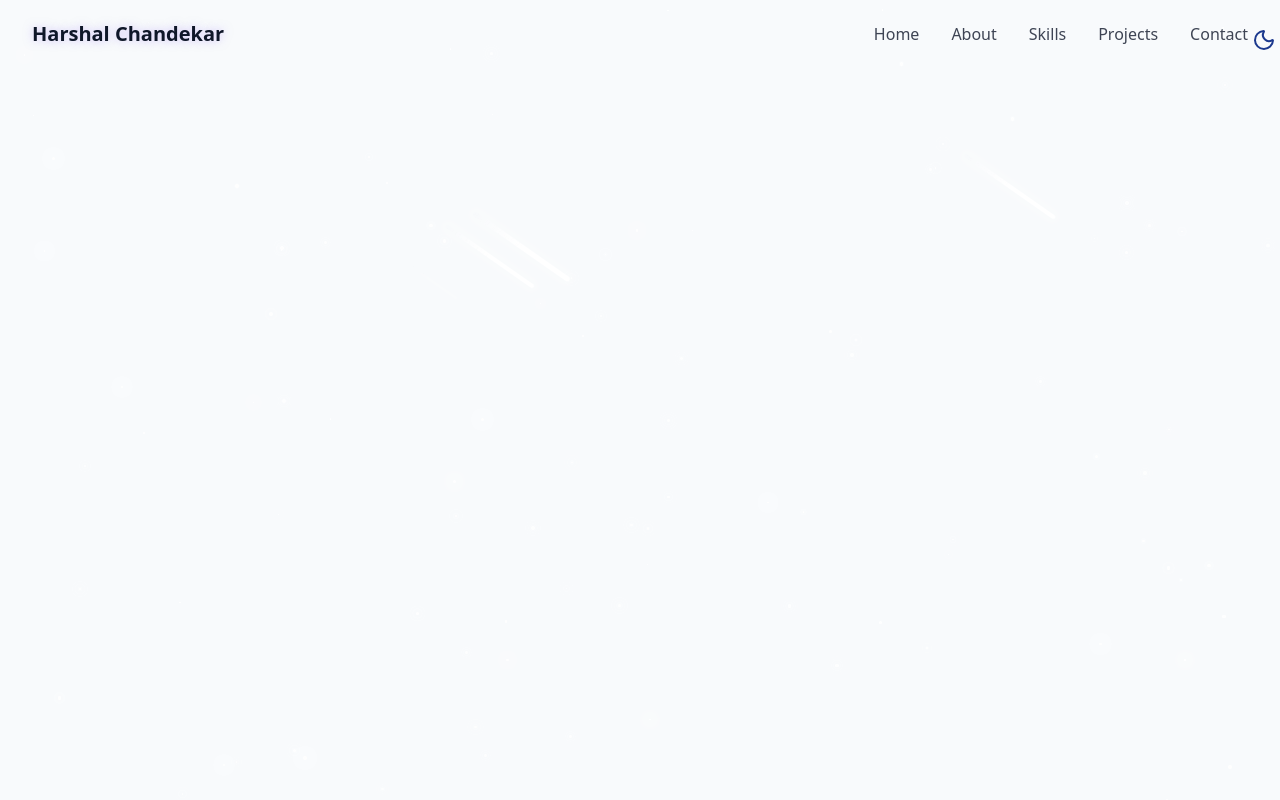
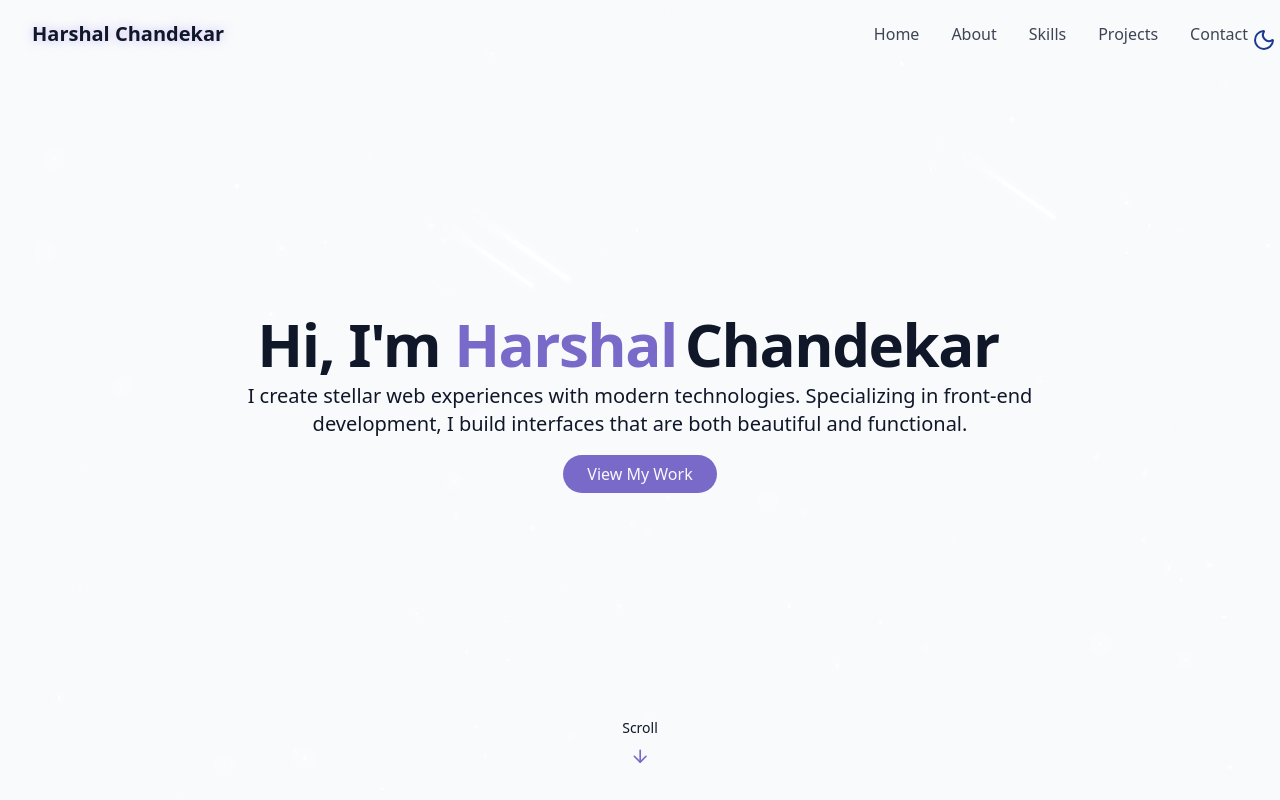
Before and after one commit to harshalchandekar/portfolio, a React (Vite) app: page / in a window 1280 px wide. Built offline with nearby package versions, Linux system fonts and the light colour scheme.

Commit message:
implement hero section

```diff
--- /dev/null
+++ b/src/components/HeroSection.jsx
@@ -0,0 +1,45 @@
+import { ArrowDown } from "lucide-react";
+
+const HeroSection = () => {
+    return (
+        <section
+         id="hero"
+         className="relative min-h-screen flex flex-col items-center justify-center px-4"
+        >
+                <div className="container max-w-4xl mx-auto text-center z-10">
+                    <div className="space-x-6">
+                    <h1 className="text-4xl md:text-6xl font-bold tracking-tight mb-2">
+                        <span className="opacity-0 animate-fade-in">Hi, I'm</span>
+                        <span className="text-primary opacity-0 animate-fade-in-delay-1">
+                            {" "}
+                            Harshal
+                            </span>
+                        <span className="text-gradient ml-2 opacity-0 animate-fade-in-delay-2">
+
+                            Chandekar
+                            </span>
+                    </h1>
+
+                    <p className="text-lg md:text-xl text-muted-foreground max-2-2xl mx-auto opacity-0 animate-fade-in-delay-3">
+                        I create stellar web experiences with modern technologies.
+                        Specializing in front-end development, I build interfaces that are
+                        both beautiful and functional.
+                    </p>
+
+                    <div className="pt-6 opacity-0 animate-fade-in-delay-4">
+                       <a href="#projects" className="cosmic-button">
+                        View My Work
+                       </a>
+                    </div>
+                    </div>
+                </div>
+
+                <div className="absolute bottom-8 left-1/2 transform -translate-x-1/2 flex flex-col items-center animate-bounce">
+                    <span className="text-sm text-muted-foreground mb-2">Scroll</span>
+                    <ArrowDown className="h-5 w-5 text-primary"/>
+                </div>
+        </section>
+    )
+}
+
+export default HeroSection;
--- a/src/pages/Home.jsx
+++ b/src/pages/Home.jsx
@@ -1,3 +1,4 @@
+import HeroSection from "../components/HeroSection";
 import NavBar from "../components/NavBar";
 import StarBackground from "../components/StarBackground";
 import ThemeToggle from "../components/ThemeToggle";
@@ -13,6 +14,8 @@
             <NavBar />
         {/* Main Content */}
 
+            <HeroSection />
+
         {/* Footer */}
         </div>
     )
```
